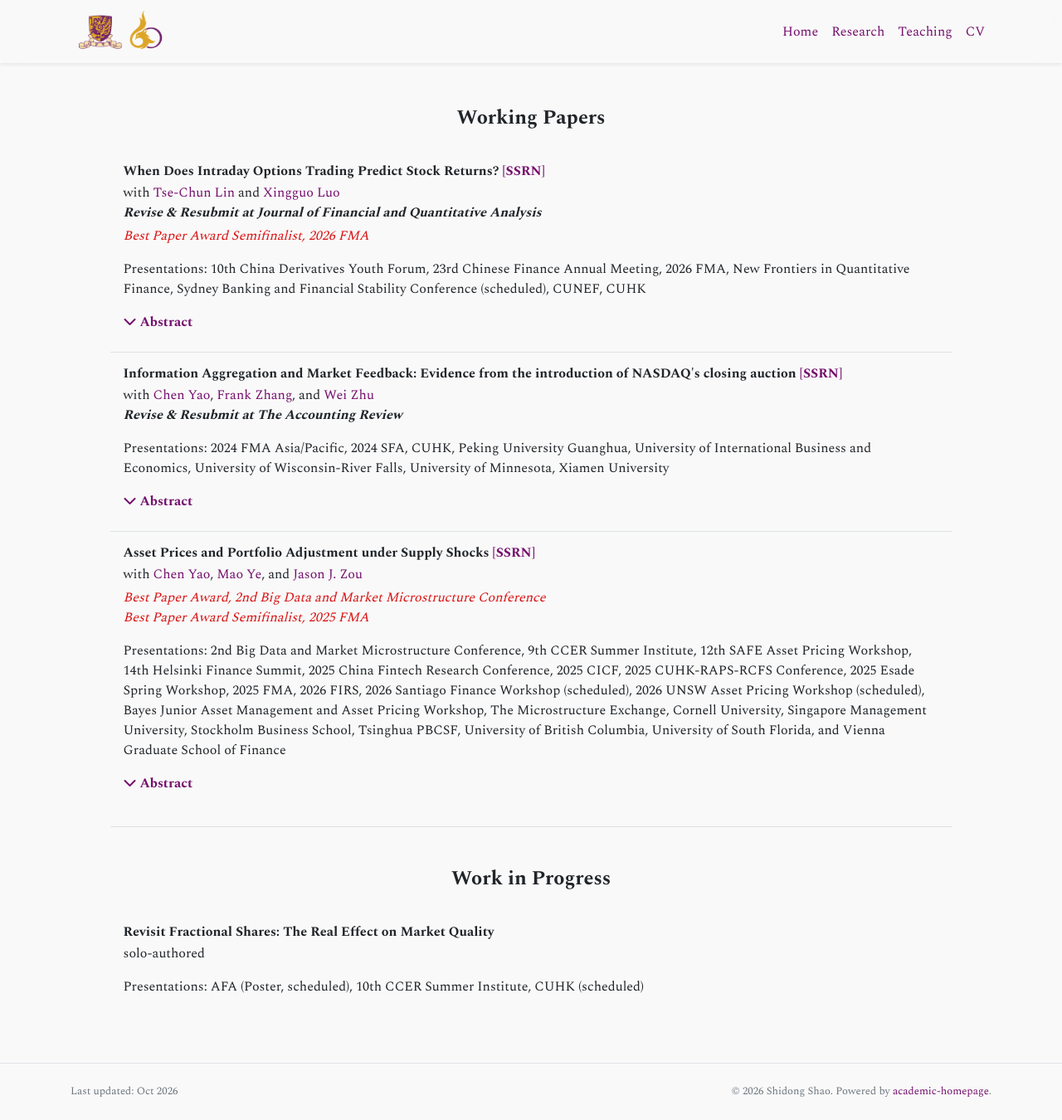
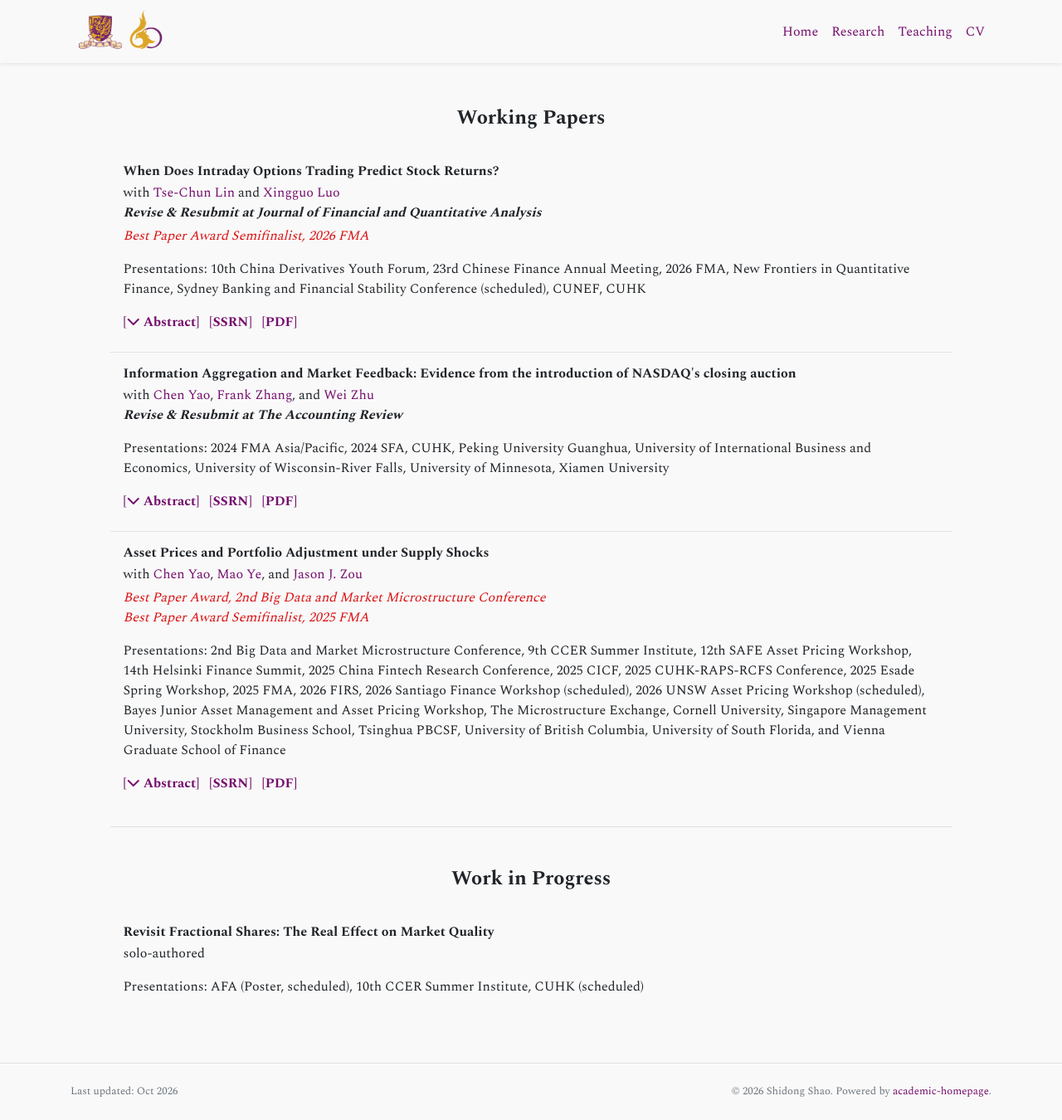
Before and after one commit to shidongshao/shidongshao.github.io, a Jekyll site: the page built from research.html, in a window 1280 px wide and 1350 px high. Shown: the whole window at 83% size. Built offline with Jekyll 4.4.1, drawn with Linux system fonts in a browser that asks for light colours; nearby versions of some CDN libraries; some web fonts are replaced; comment, search, counter and statistics services are not loaded; a style sheet for code colours, icons or effects is not loaded.

Commit message:
Update personal website

```diff
--- a/_includes/widgets/publication_item.html
+++ b/_includes/widgets/publication_item.html
@@ -3,13 +3,7 @@
     <div class="row no-gutters {% unless include.hide_bottom_border %}border-bottom{% endunless %} border-gray">
         <div class="col-md-13 col-xl-12 p-3 pl-md-3 mx-auto">
             <h6 class="mt-0 mb-1 font-weight-bold">{{ item.title }}
-                {% for link in item.links %}
-                {% if link[1].url %}
-                <a target="{{ link[1]['target'] }}" href="{{ link[1]['url'] }}">[{{ link[0] }}]</a>
-                {% else %}
-                <a target="_blank" href="{{ link[1] }}">[{{ link[0] }}]</a>
-                {% endif %}
-                {% endfor %}</h6>
+            </h6>
 
             <p class="mt-0 mb-0">
                 {%if item.authors[0] %} with {%else%} solo-authored {%endif%}
@@ -30,19 +24,29 @@
 
             <p class="mt-3 mb-3">Presentations: {{ item.presentations }}</p>
 
-            {% if item.abstract %}
             <div class="mt-2 mb-2">
+                {% if item.abstract %}
                 <a
-                    class="font-weight-bold"
+                    class="font-weight-bold mr-2"
                     data-toggle="collapse"
                     href="#abstract-{{ item.title | slugify }}-{{ forloop.index }}"
                     role="button"
                     aria-expanded="false"
                     aria-controls="abstract-{{ item.title | slugify }}-{{ forloop.index }}">
-                    <i class="fas fa-chevron-down"></i>
-                    Abstract
+                    [<i class="fas fa-chevron-down"></i>
+                    Abstract]
                 </a>
+                {% endif %}
 
+                {% for link in item.links %}
+                {% if link[1].url %}
+                <a class="font-weight-bold mr-2" target="{{ link[1]['target'] }}" href="{{ link[1]['url'] }}">[{{ link[0] }}]</a>
+                {% else %}
+                <a class="font-weight-bold mr-2" target="_blank" href="{{ link[1] }}">[{{ link[0] }}]</a>
+                {% endif %}
+                {% endfor %}
+
+                {% if item.abstract %}
                 <div
                     class="collapse"
                     id="abstract-{{ item.title | slugify }}-{{ forloop.index }}">
@@ -50,8 +54,8 @@
                         {{ item.abstract }}
                     </p>
                 </div>
+                {% endif %}
             </div>
-            {% endif %}
 
         </div>
     </div>
```
Also changed, not shown: _news/2026-closingauction-rr.md (added, +5 -0 lines), _news/2026-options-rr.md (added, +5 -0 lines), _research/2026/closingauction.md (+1 -0 lines), _research/2026/options.md (+1 -0 lines), _research/2026/supply.md (+1 -0 lines), 3 other files.
